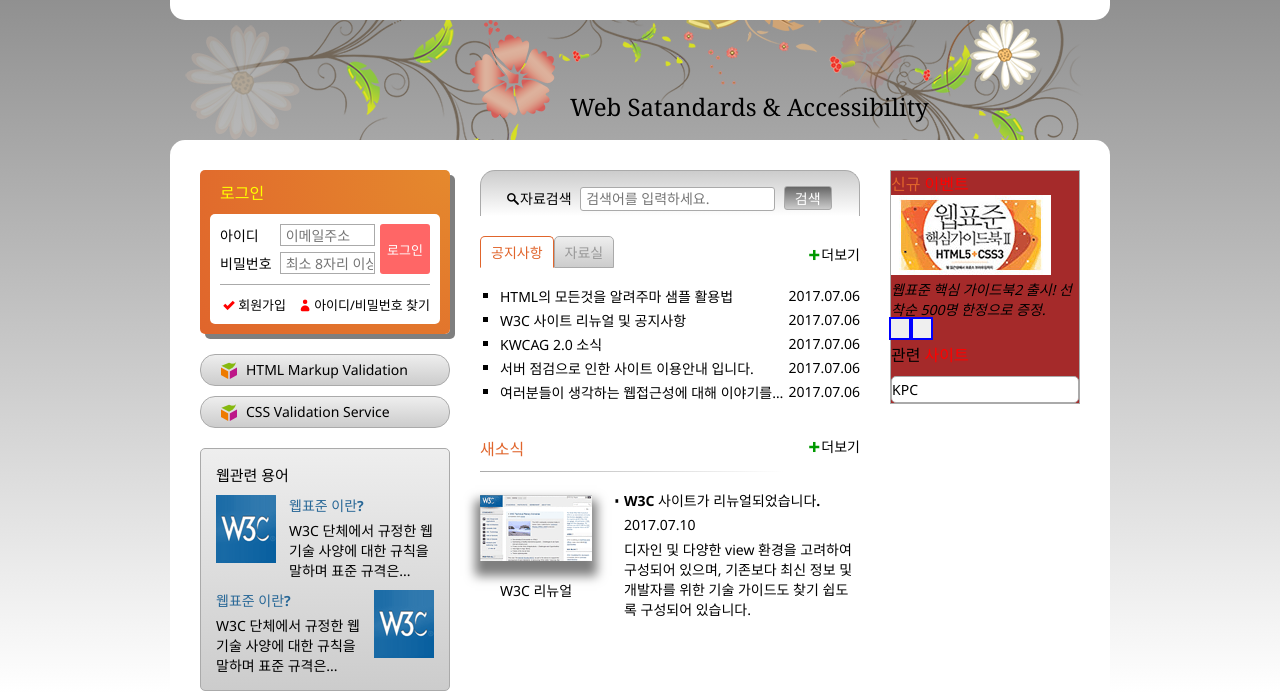
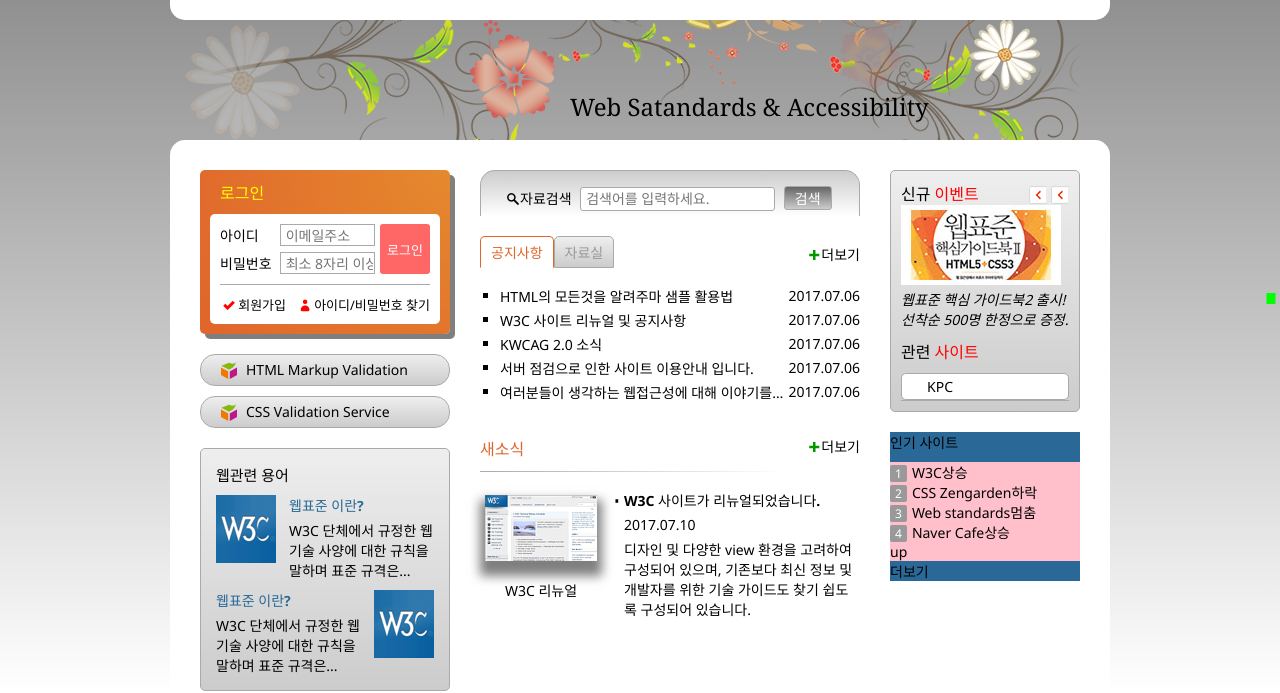
Before and after one commit to hiwooj/www, a plain HTML site: page index.html in a window 1280 px wide. Shown: the part 107-800 px from the top of the page. Drawn offline with nearby package versions, Linux system fonts and the light colour scheme; files whose address does not match are found by name.

Commit message:
신규 이벤트 및 관련사이트 디자인 완성

```diff
--- a/css/style.css
+++ b/css/style.css
@@ -670,9 +670,9 @@ a {
 }
 
 .news-heading {
+    color: #e0652c;
+    font-size: 1.6rem;
     font-family: "Noto Sans Bold";
-    font-size: 1.6rem;
-    color: #e0652c;
 }
 
 .news-item {
@@ -683,29 +683,6 @@ a {
 
 .news-item a {
     display: block;
-}
-
-.news-item-thumbnail {
-    margin: 0;
-    position: absolute;
-    top: 0;
-    left: 0;
-}
-
-.news-more {
-    position: absolute;
-    top: -8px;
-    right: -8px;
-    padding: 8px;
-}
-
-.news-heading {
-    font-size: 1.6rem;
-    font-family: "Noto Sans Bold";
-}
-
-.news-item {
-    margin-top: 30px;
 }
 
 .news-item-heading {
@@ -729,13 +706,13 @@ a {
     margin: 0;
     position: absolute;
     top: 5px;
-    left: 0;
+    left: 5px;
     text-align: center;
 }
 
 .news-item-thumbnail img {
     margin-bottom: 15px;
-    box-shadow: 0 10px 10px 5px rgba(0, 0, 0, 0.5)
+    box-shadow: 0 10px 10px 5px rgba(0, 0, 0, 0.5);
 }
 
 .news-more {
@@ -754,11 +731,22 @@ a {
 }
 
 
-/*신규이벤트 및 관련 사이트*/
+/* 신규이벤트 및 관련사이트 */
 
 .event-related {
-    background: brown;
+    background: linear-gradient(to bottom, #eee, #ccc);
     border: 1px solid #aaa;
+    border-radius: 5px;
+    padding: 10px;
+}
+
+.event {
+    border-bottom: 1px solid #aaa;
+    position: relative;
+}
+
+.related {
+    margin-top: 10px;
 }
 
 .event-heading,
@@ -774,7 +762,10 @@ a {
 
 #event-detail {
     margin-top: 10px;
-    background: pink;
+}
+
+#event-detail p {
+    padding-bottom: 10px;
 }
 
 #event-detail img {
@@ -785,40 +776,32 @@ a {
     font-style: normal;
 }
 
+.btn-event {
+    height: 19px;
+    position: absolute;
+    top: 5px;
+    right: 0;
+}
+
 .btn-event-prev,
 .btn-event-next {
-    outline: 2px solid #00f;
     width: 18px;
     height: 19px;
     border: 0;
     padding: 19px 0 0 0;
     cursor: pointer;
     overflow: hidden;
-    background: url("images/back_forward.png") no repeat;
-}
-
-.event-heading {
-    font-family: "Noto Sans Bold";
-    font-size: 1.6rem;
-    color: #e0652c;
-}
-
-.event-heading a {
-    display: block;
-    border: 1px solid #aaa;
-    border-radius: 15px;
-    height: 30px;
-    line-height: 30px;
-    margin: 10px 0;
-    padding-left: 45px;
+    background: url("images/back_forward.png") no-repeat;
 }
 
 .btn-event-next {
     background-position: 100% 0%;
 }
 
-.btn-event-list:focus,
-.btn-related-list:focus {}
+.btn-event-prev:focus,
+.btn-event-next:focus {
+    outline: 1px dotted #00f;
+}
 
 .related-list {
     list-style-type: none;
@@ -834,11 +817,82 @@ a {
 .related-list:hover,
 .related-list:focus {
     height: 125px;
-    padding: 10px 0;
+    padding: 5px 0;
 }
 
 .related-list a {
+    display: block;
     line-height: 25px;
+    padding-left: 25px;
+}
+
+
+/*인기사이트*/
+
+.favorite {
+    background: #296897;
+    margin-top: 20px
+}
+
+.favorite-list {
+    background: pink;
+    padding: 0;
+    margin: 10px 0 0 0;
+    overflow: hidden;
+}
+
+
+/*.no1::before {
+    content: "1";
+}
+
+.no2::before {
+    content: "2";
+}
+
+.no3::before {
+    content: "3";
+}
+
+.no4::before {
+    content: "4";
+}*/
+
+.favorite-list li {
+    counter-increment: number;
+}
+
+.favorite-list li::before {
+    content: counter(number, decimal);
+    background: #999;
+    border-radius: 2px;
+    padding: 0 5px;
+    font-size: 1.2rem;
+    color: #fff;
+    margin-right: 5px;
+}
+
+.up,
+.down,
+.stop {
+    background: lime;
+    font-style: normal;
+    width: 9px;
+    height: 0;
+    padding-top: 11px;
+    overflow: hidden;
+    position: absolute;
+    top: 50%;
+    right: 0;
+    transform: translate(-50%);
+}
+
+.stop {
+    background-position: 0 50%;
+}
+
+.down {
+    background-position: 0 100%;
 }
 
 
--- a/index.html
+++ b/index.html
@@ -267,7 +267,17 @@
                         </div>
                     </div>
                 </div>
+                <div class="favorite">
+                    <h2 class="favorite-headint">인기 <span>사이트</h2>
+    <ol class="favorite-list">
+        <li class="no1">W3C<em class="up"></em>상승</li>
+        <li class="no2">CSS Zengarden<em class="down"></em>하락</li>
+        <li class="no3">Web standards<em class="stop"></em>멈춤</li>
+        <li class="no4">Naver Cafe<em class="up"></em>상승</li>up
+    </ol>
+    <a href="#" class="favorite-more" title="인기사이트">더보기</a>
 
+</div>
             </div>
         </main>
         <article class="slogan">슬로건</article>
```
